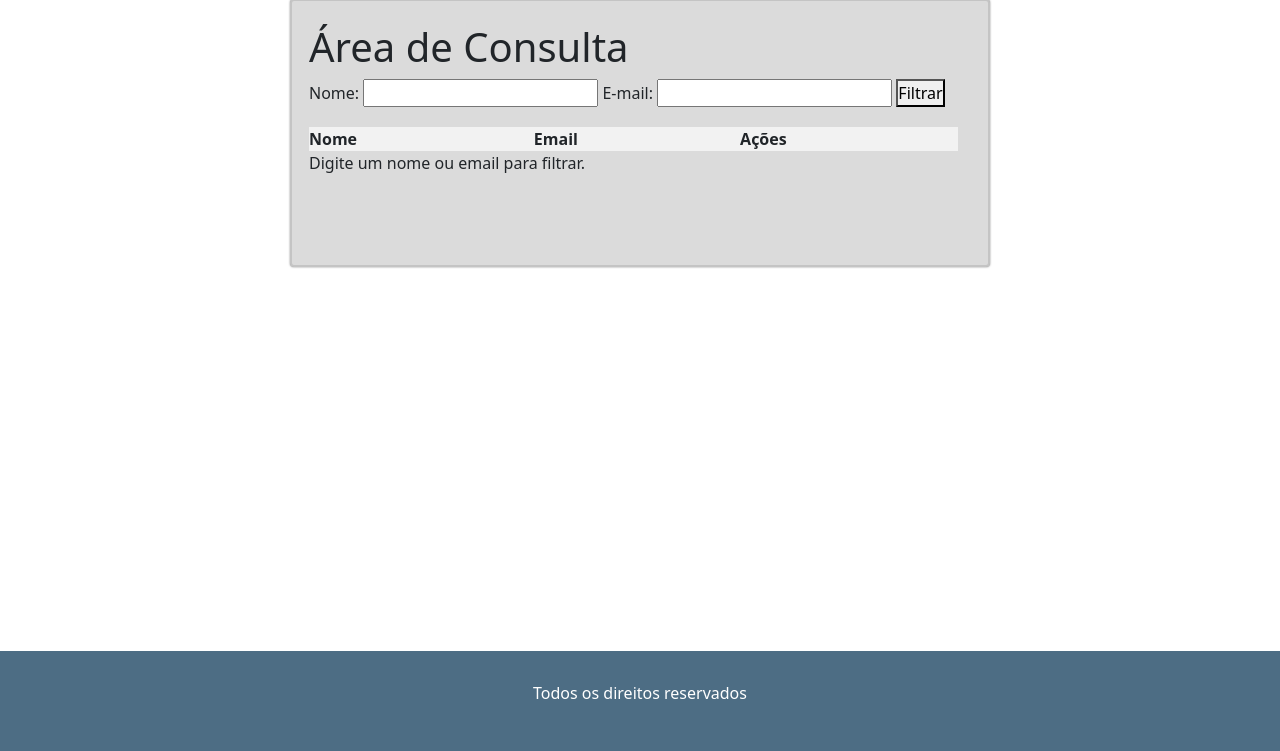
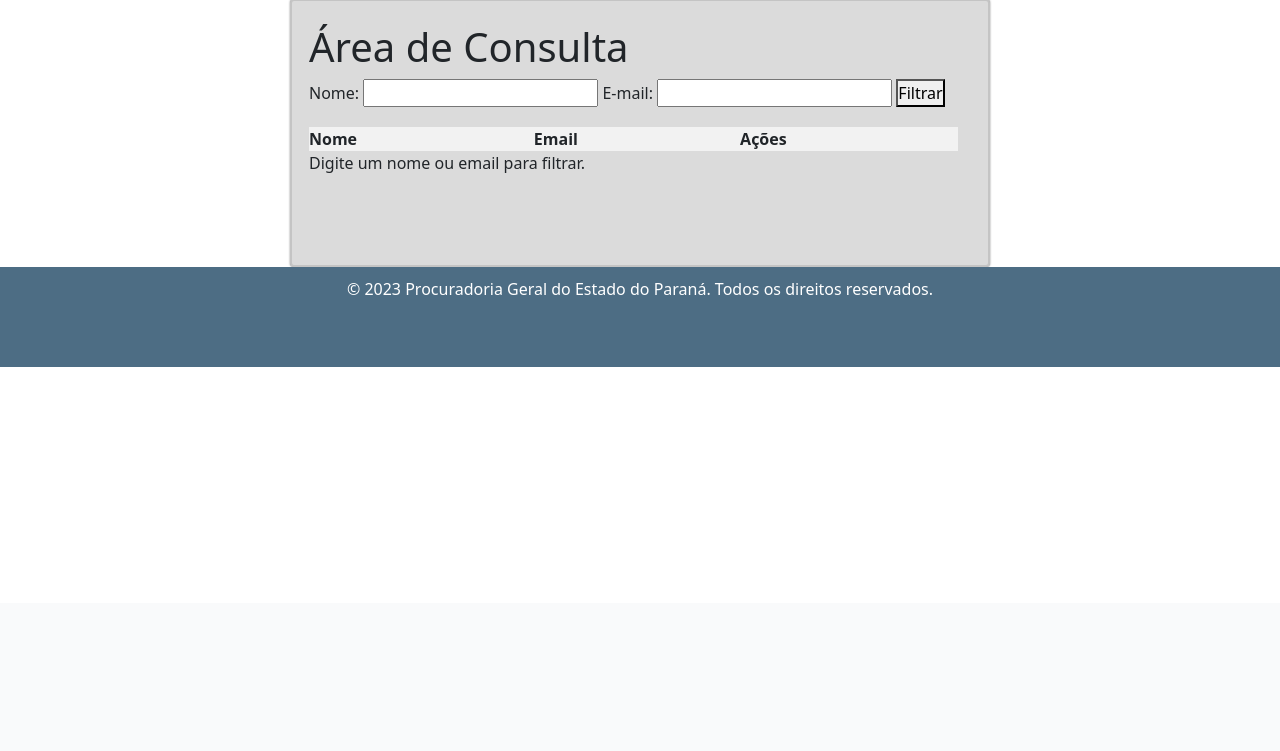
Before and after one commit to RhianFelipe/ControleSistema, a PHP site: page /public/pageFiltro in a window 1280 px wide. Shown: the part 197-948 px from the top of the page. After the commit the page ends 564 px from the top, so only its background shows below. Run offline with PHP 8.4, Linux system fonts and the light colour scheme.

Commit message:
Style: Padronização do footer em todas as telas (main)

```diff
--- a/public/main.css
+++ b/public/main.css
@@ -70,7 +70,8 @@ header {
 
 footer{
   background-color: var(--footer-header-color);
-  bottom: 0;
+  color: white;
+
   left: 0;
   width: 100%;
 
--- a/public/pageCadastro.php
+++ b/public/pageCadastro.php
@@ -41,7 +41,6 @@ include "../src/cadastrarUser.php";
             <label>E-mail:</label>
             <input class="input-value" value="<?php if(isset($_POST['email'])) ?>"
                 placeholder="usuario@pge.pr.gov.br" name="email" type="text" required><br>
-
 
             <label>Grupo:</label>
             <!-- Obter valores dos grupos do banco de dados e mostrá-los em um menu suspenso -->
@@ -87,9 +86,7 @@ include "../src/cadastrarUser.php";
     </div>
 
     <footer>
-
-    Todos os direitos reservados
-
+     <p>&copy; 2023 Procuradoria Geral do Estado do Paraná. Todos os direitos reservados.</p>
     </footer>
     <script src="../script/utils.js"></script>
 </body>
--- a/public/pageFiltro.php
+++ b/public/pageFiltro.php
@@ -84,8 +84,7 @@
     <!-- Fim Modal editar usuário -->
 
     <footer>
-
-        Todos os direitos reservados
+     <p>&copy; 2023 Procuradoria Geral do Estado do Paraná. Todos os direitos reservados.</p>
     </footer>
     <script src="../script/popupEdit.js"></script>
     <script src="../script/deleteUser.js"></script>
--- a/public/pageLista.php
+++ b/public/pageLista.php
@@ -79,7 +79,7 @@
     </section>
 
     <footer>
-        Todos os direitos reservados
+       <p>&copy; 2023 Procuradoria Geral do Estado do Paraná. Todos os direitos reservados.</p>
     </footer>
 
     <script src="../script/popupEdit.js"></script>
--- a/public/pageLogs.php
+++ b/public/pageLogs.php
@@ -60,8 +60,7 @@
     ?>
 
     <footer>
-
-    Todos os direitos reservados
+    <p>&copy; 2023 Procuradoria Geral do Estado do Paraná. Todos os direitos reservados.</p>
     </footer>
 </body>
 
--- a/public/style/telaFiltro.css
+++ b/public/style/telaFiltro.css
@@ -29,10 +29,3 @@ table {
   th {
     background-color: #f2f2f2;
   }
-
-footer {
-    color: white;
-    margin-top: 30%;
-    padding: 30px;
-
-}
```
